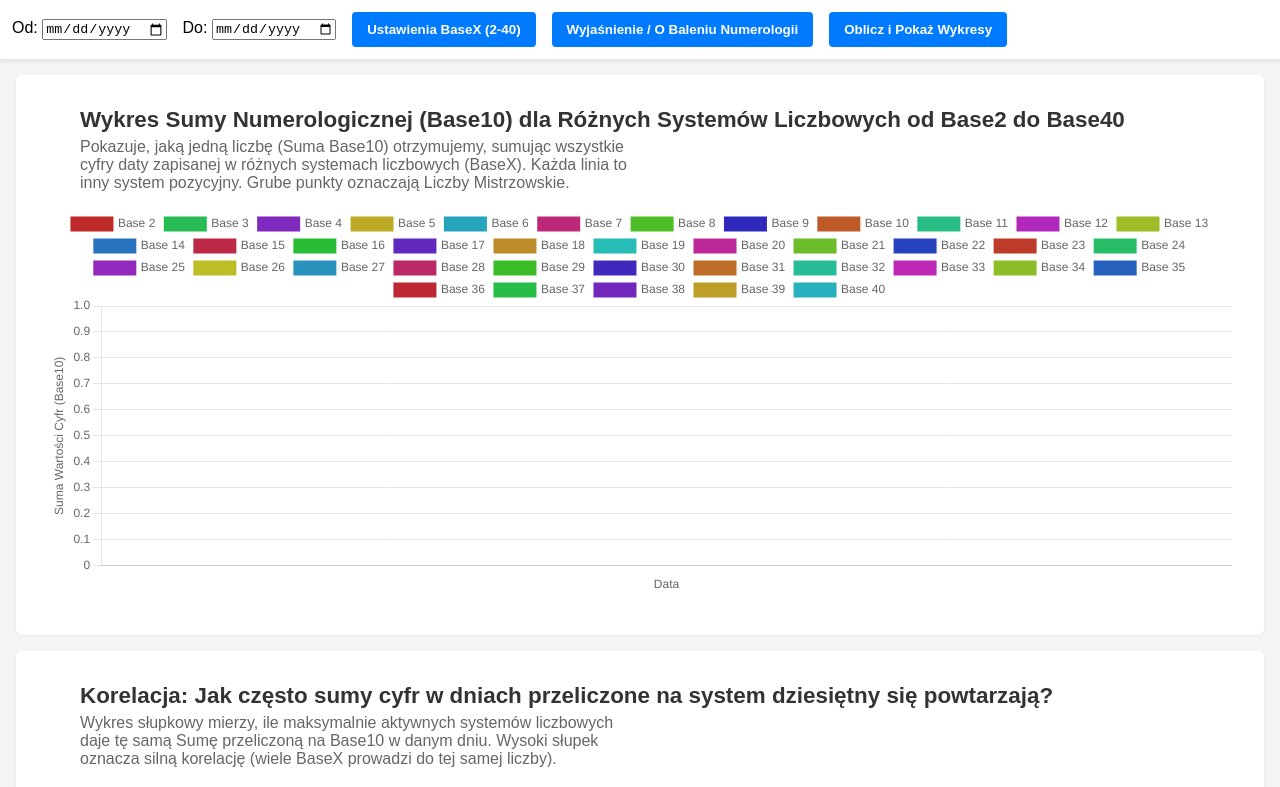
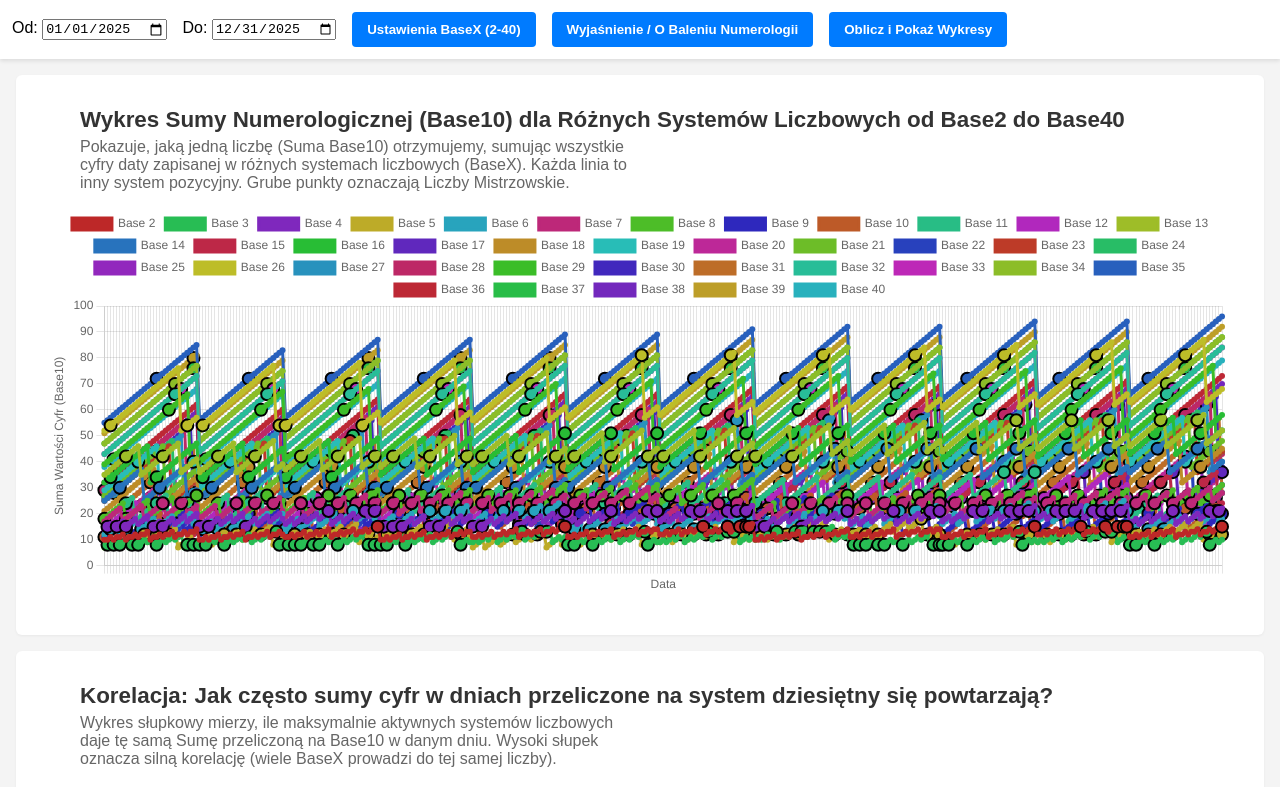
Before and after one commit to gmarcinek/numerology, a plain HTML site: page index.html in a window 1280 px wide. Shown: the top 787 px of the page. Drawn offline with nearby package versions, Linux system fonts and the light colour scheme; animation ran at ten frames a second.

Commit message:
[TASK-001] init

```diff
--- a/index.html
+++ b/index.html
@@ -16,8 +16,8 @@
 <body>
     <!-- Panel Kontrolny -->
     <div id="controls">
-        <label>Od: <input type="date" id="dateFrom"></label>
-        <label>Do: <input type="date" id="dateTo"></label>
+        <label>Od: <input type="date" id="dateFrom" value="2025-01-01"></label>
+        <label>Do: <input type="date" id="dateTo" value="2025-12-31"></label>
         <button onclick="openSettingsModal()">Ustawienia BaseX (2-40)</button>
         <button onclick="openExplanationModal()">Wyjaśnienie / O Baleniu Numerologii</button>
         <button onclick="runAnalysis()">Oblicz i Pokaż Wykresy</button>
```
